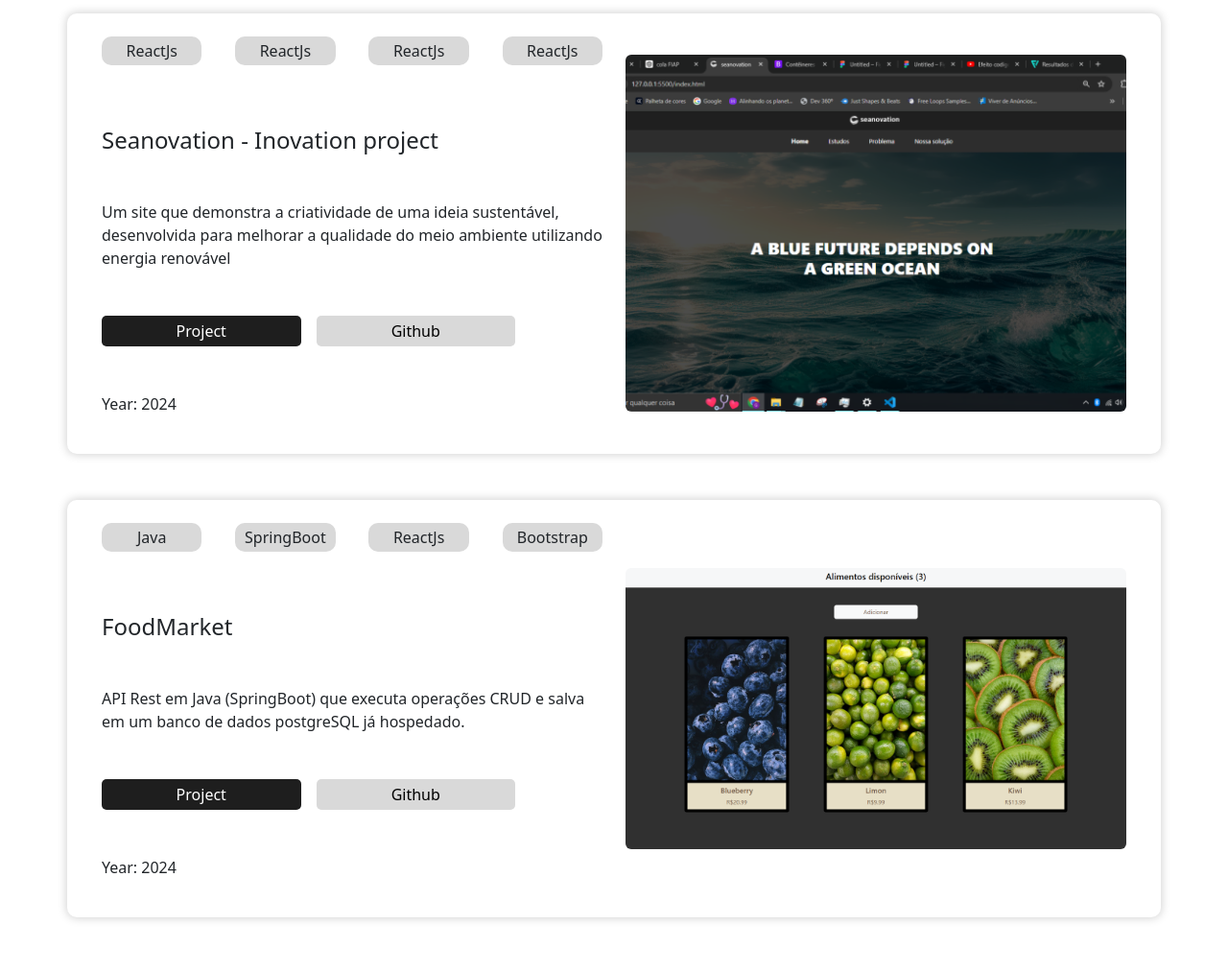
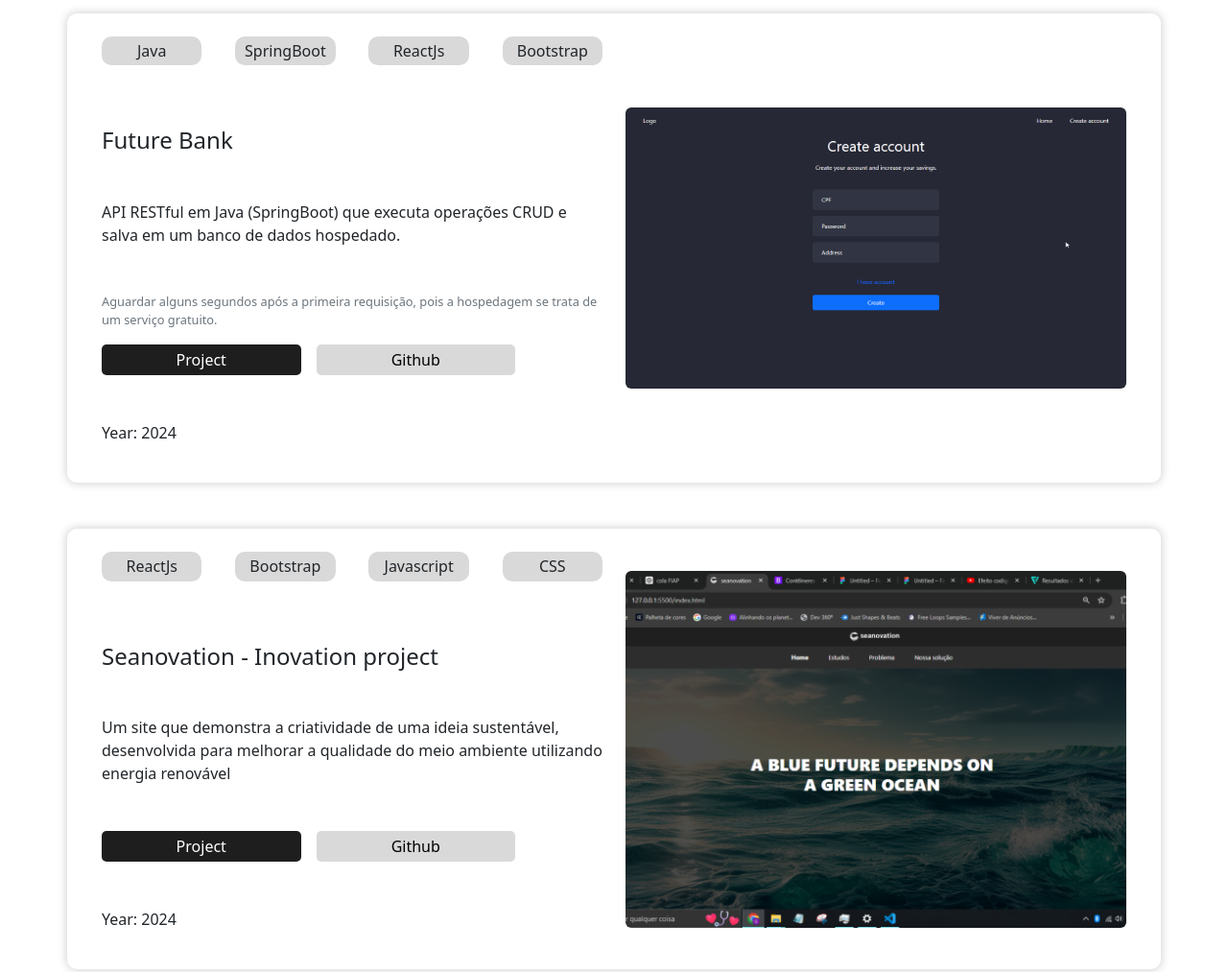
Before and after one commit to guilhermeandradee/portfolio, a plain HTML site: page index.html in a window 1280 px wide. Shown: the part 660-1673 px from the top of the page at 96% size. Drawn offline with nearby package versions, Linux system fonts and the light colour scheme.

Commit message:
add project bank

```diff
--- a/index.html
+++ b/index.html
@@ -82,7 +82,7 @@
 
                         <div class="code-message d-flex align-items-center justify-content-start mt-2 w-100 h-100">
                             <p class="text-code-message " style="color: rgb(0, 194, 0);">computer:~$</p>
-                            <p class="text-code-message text-white ms-2">Take yout coffee and let’s code!</p>
+                            <p class="text-code-message text-white ms-2">Take your coffee and let’s code!</p>
                         </div>
                     </div>
                 </div>
@@ -122,54 +122,6 @@
                     <div class="used-tecnologies d-flex w-100 justify-content-between align-items-center ">
 
                         <div class="text-used-tecnologies d-flex align-items-center justify-content-center mb-3">
-                            <p class="m-0">ReactJs</p>
-                        </div>
-
-                        <div class="text-used-tecnologies d-flex align-items-center justify-content-center mb-3">
-                            <p class="m-0">ReactJs</p>
-                        </div>
-
-                        <div class="text-used-tecnologies d-flex align-items-center justify-content-center mb-3">
-                            <p class="m-0">ReactJs</p>
-                        </div>
-
-                        <div class="text-used-tecnologies d-flex align-items-center justify-content-center mb-3">
-                            <p class="m-0">ReactJs</p>
-                        </div>
-
-                    </div>
-
-                    <div class="project-description w-100">
-                        <h2 class="project-title mb-5 mt-5">Seanovation - Inovation project</h2>
-
-                        <p class="project-description mb-5">Um site que demonstra a criatividade de uma ideia sustentável, desenvolvida para melhorar a qualidade do meio ambiente utilizando energia renovável</p>
-
-                    </div>
-
-                    <div class="row project-buttons justify-content-start d-flex mb-5 container-sm">
-
-                        <a class="col-12 col-md-5 button-project1 p-1 px-3 px-md-2 mb-2 mb-md-0 text-white" href="">Project</a>
-
-                        <a class="col-12 col-md-5 button-project2 p-1 px-3 px-md-2 mb-2 mb-md-0" href="">Github</a>
-
-                    </div>
-
-
-                    <p>Year: 2024</p>
-                </div>
-
-                <div class="work-right col-12 col-md-6 d-flex align-items-center justify-content-center">
-                    <img class="project-img img-fluid rounded" src="Images/image 1.png" alt="Imagem do projeto">
-                </div>
-            </div>
-
-            <div class="work-card row mb-5 p-4">
-
-                <!-- project title, project-description... -->
-                <div class="work-left col-12 col-md-6">
-                    <div class="used-tecnologies d-flex w-100 justify-content-between align-items-center ">
-
-                        <div class="text-used-tecnologies d-flex align-items-center justify-content-center mb-3">
                             <p class="m-0">Java</p>
                         </div>
 
@@ -188,17 +140,18 @@
                     </div>
 
                     <div class="project-description w-100">
-                        <h2 class="project-title mb-5 mt-5">FoodMarket</h2>
+                        <h2 class="project-title mb-5 mt-5">Future Bank</h2>
 
-                        <p class="project-description mb-5">API Rest em Java (SpringBoot) que executa operações CRUD e salva em um banco de dados postgreSQL já hospedado.</p>
+                        <p class="project-description mb-5">API RESTful em Java (SpringBoot) que executa operações CRUD e salva em um banco de dados hospedado.</p>
+                        <p class="fs-10 text-secondary">Aguardar alguns segundos após a primeira requisição, pois a hospedagem se trata de um serviço gratuito.</p>
 
                     </div>
 
                     <div class="row project-buttons justify-content-start d-flex mb-5 container-sm">
 
-                        <a class="col-12 col-md-5 button-project1 p-1 px-3 px-md-2 mb-2 mb-md-0 text-white" href="https://vercel.com/guilherme-andrades-projecthttps://foods-front-k4fmsl7t2-guilherme-andrades-projects.vercel.app/">Project</a>
+                        <a class="col-12 col-md-5 button-project1 p-1 px-3 px-md-2 mb-2 mb-md-0 text-white" href="https://future-bank.vercel.app/" target="_blank">Project</a>
 
-                        <a class="col-12 col-md-5 button-project2 p-1 px-3 px-md-2 mb-2 mb-md-0" href="https://github.com/guilhermeandradee/food-java-api">Github</a>
+                        <a class="col-12 col-md-5 button-project2 p-1 px-3 px-md-2 mb-2 mb-md-0" href="https://github.com/guilhermeandradee/future-bank-api">Github</a>
 
                     </div>
 
@@ -207,7 +160,55 @@
                 </div>
 
                 <div class="work-right col-12 col-md-6 d-flex align-items-center justify-content-center">
-                    <img class="project-img img-fluid rounded" src="Images/foto.png" alt="Imagem do projeto">
+                    <img class="project-img img-fluid rounded" src="Images/2024-07-25-00-36-17.png" alt="Imagem do projeto">
+                </div>
+            </div>
+
+            <div class="work-card row mb-5 p-4">
+
+                <!-- project title, project-description... -->
+                <div class="work-left col-12 col-md-6">
+                    <div class="used-tecnologies d-flex w-100 justify-content-between align-items-center ">
+
+                        <div class="text-used-tecnologies d-flex align-items-center justify-content-center mb-3">
+                            <p class="m-0">ReactJs</p>
+                        </div>
+
+                        <div class="text-used-tecnologies d-flex align-items-center justify-content-center mb-3">
+                            <p class="m-0">Bootstrap</p>
+                        </div>
+
+                        <div class="text-used-tecnologies d-flex align-items-center justify-content-center mb-3">
+                            <p class="m-0">Javascript</p>
+                        </div>
+
+                        <div class="text-used-tecnologies d-flex align-items-center justify-content-center mb-3">
+                            <p class="m-0">CSS</p>
+                        </div>
+
+                    </div>
+
+                    <div class="project-description w-100">
+                        <h2 class="project-title mb-5 mt-5">Seanovation - Inovation project</h2>
+
+                        <p class="project-description mb-5">Um site que demonstra a criatividade de uma ideia sustentável, desenvolvida para melhorar a qualidade do meio ambiente utilizando energia renovável</p>
+
+                    </div>
+
+                    <div class="row project-buttons justify-content-start d-flex mb-5 container-sm">
+
+                        <a class="col-12 col-md-5 button-project1 p-1 px-3 px-md-2 mb-2 mb-md-0 text-white" href="https://seanovation.vercel.app/" target="_blank">Project</a>
+
+                        <a class="col-12 col-md-5 button-project2 p-1 px-3 px-md-2 mb-2 mb-md-0" href="">Github</a>
+
+                    </div>
+
+
+                    <p>Year: 2024</p>
+                </div>
+
+                <div class="work-right col-12 col-md-6 d-flex align-items-center justify-content-center">
+                    <img class="project-img img-fluid rounded" src="Images/image 1.png" alt="Imagem do projeto">
                 </div>
             </div>
 
--- a/style.css
+++ b/style.css
@@ -186,6 +186,9 @@ body {
     color: rgb(95, 95, 255);
 }
 
+.fs-10 {
+    font-size: .8rem;
+}
 
 
 
```
Also changed, not shown: Images/2024-07-25-00-36-17.png (added).
